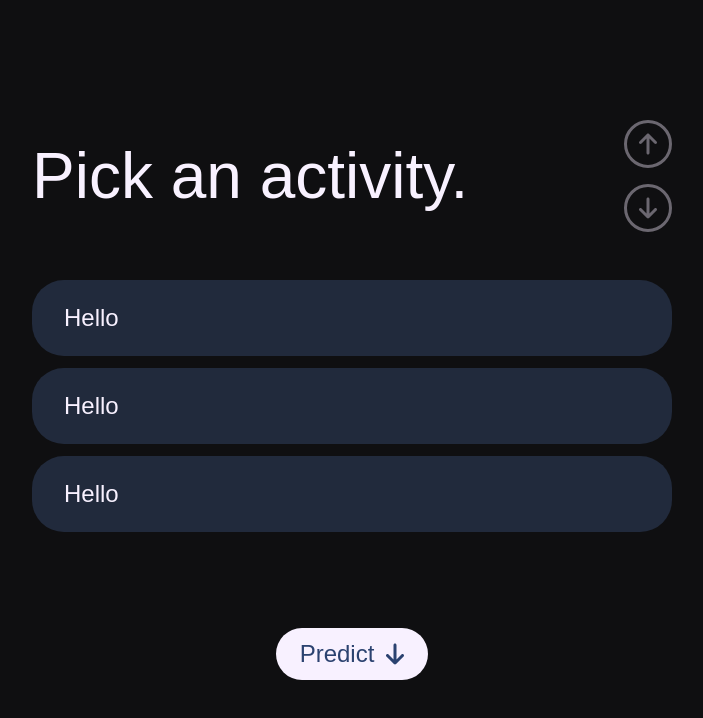
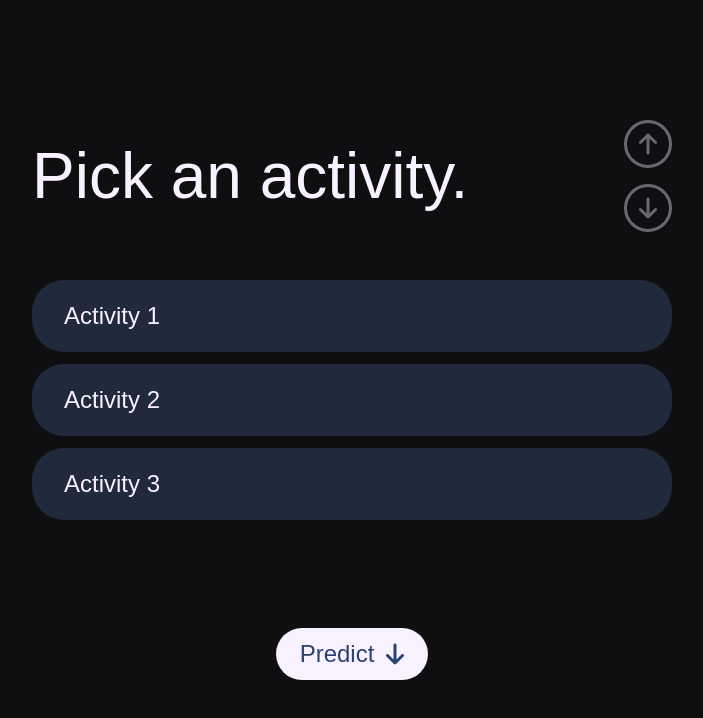
Before and after one commit to dzbarcea/a-simple-follow-through-app, a React (Create React App) app: page /pick-an-activity in a window 1280 px wide. Shown: the top 718 px of the page, without its empty margins (288-991 px from the left). Built offline with nearby package versions, Linux system fonts and the light colour scheme; a web font is replaced by a local one.

Commit message:
Activity Selector is now a form with multiple inputs

```diff
--- a/src/atoms/Select/Select.css
+++ /dev/null
@@ -1,9 +0,0 @@
-.select {
-    display: flex;
-
-    width: 100%;
-    padding: 1.5rem 2rem;
-    border-radius: 2rem;
-
-    background: var(--primary-dark);
-}
--- a/src/atoms/Select/Select.tsx
+++ /dev/null
@@ -1,16 +0,0 @@
-import React from 'react';
-import './Select.css';
-
-interface SelectProps {
-    children?: React.ReactNode;
-}
-
-const Select = ({ children }: SelectProps) => {
-    return (
-        <button className='select'>
-            {children}
-        </button>
-    );
-}
-
-export default Select;
--- a/src/common-styles.css
+++ b/src/common-styles.css
@@ -16,7 +16,7 @@
     --primary-dark: #212A3C;
 }
 
-h1,h2,h3,h4,h5,h6,p,button,a {
+h1,h2,h3,h4,h5,h6,p,button,a,label {
     font-weight: 400;
     color: var(--text-main);
     font-family: 'Gabarito', sans-serif;
@@ -30,7 +30,7 @@ h2 {
     font-size: 3rem;
 }
 
-p,a,button {
+p,a,button,label {
 
     font-size: 1.5rem;
 }
--- a/src/components/ActivitySelector/ActivitySelector.css
+++ b/src/components/ActivitySelector/ActivitySelector.css
@@ -8,3 +8,31 @@
     flex: 1;
     width: 100%;
 }
+
+.selection {
+    display: flex;
+
+    width: 100%;
+    padding: 1.5rem 2rem;
+    border-radius: 2rem;
+
+    background: var(--primary-dark);
+}
+
+.selection:hover {
+    background: var(--primary-main);
+    cursor: pointer;
+}
+
+.selection.active {
+    background: var(--primary-main);
+}
+
+.selection input {
+    display: none;
+}
+
+/*  */
+.selection:has(input:checked) {
+    background: var(--primary-main);
+}
--- a/src/components/ActivitySelector/ActivitySelector.tsx
+++ b/src/components/ActivitySelector/ActivitySelector.tsx
@@ -1,6 +1,5 @@
 import React from 'react';
 import './ActivitySelector.css';
-import Select from '../../atoms/Select/Select';
 
 interface ActivitySelectorProps {
 
@@ -8,11 +7,22 @@ interface ActivitySelectorProps {
 
 const ActivitySelector = (props: ActivitySelectorProps) => {
     return (
-        <div className='activity-selector'>
-            <Select>Hello</Select>
-            <Select>Hello</Select>
-            <Select>Hello</Select>
-        </div>
+        <form className='activity-selector'>
+            <label className='selection'>
+                <input type='radio' name='activity'/>
+                <span>Activity 1</span>
+            </label>
+
+            <label className='selection'>
+                <input type='radio' name='activity'/>
+                <span>Activity 2</span>
+            </label>
+
+            <label className='selection'>
+                <input type='radio' name='activity'/>
+                <span>Activity 3</span>
+            </label>
+        </form>
     );
 }
 
```
